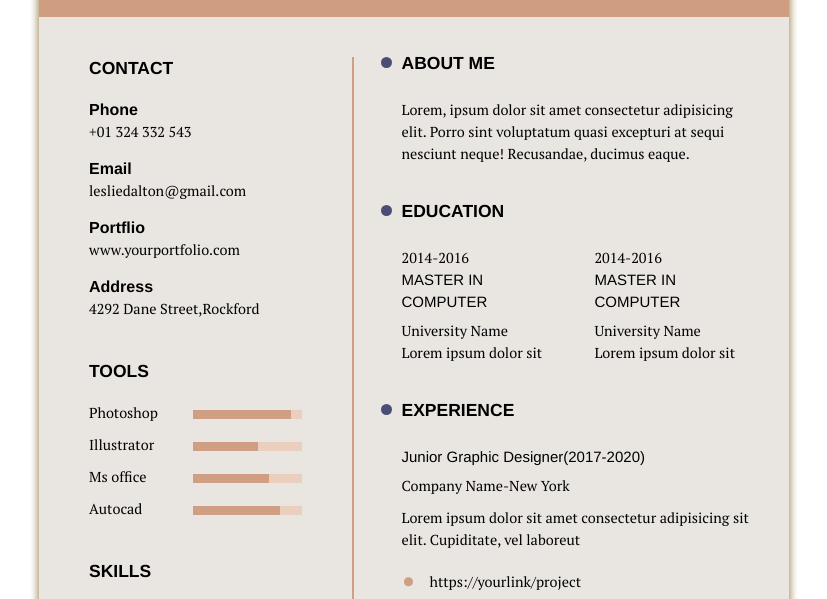
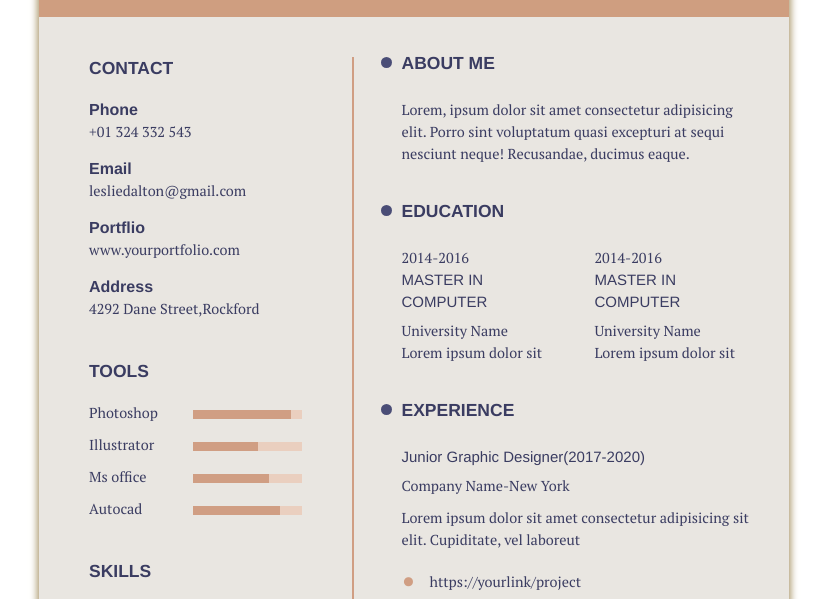
Before and after one commit to dhobalevaishu/Resume-group8, a plain HTML site: page Resume37(Leslie Dalton)/index.html in a window 1280 px wide. Shown: the part 161-760 px from the top of the page, without its empty margins (226-1053 px from the left). Drawn offline with Linux system fonts and the light colour scheme.

Commit message:
Resume-group8

```diff
--- a/Resume37(Leslie Dalton)/index.css
+++ b/Resume37(Leslie Dalton)/index.css
@@ -12,6 +12,7 @@
   line-height: 22px;
   font-family:PT serif;
   font-size: 14.4px;
+  color: #3a3c61;
 }
 .first-div{
   background-color: #cf9e80;
```
